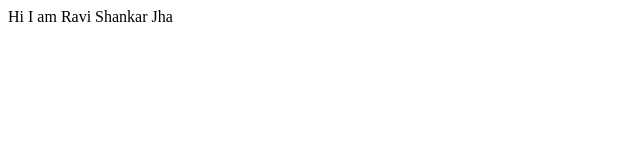
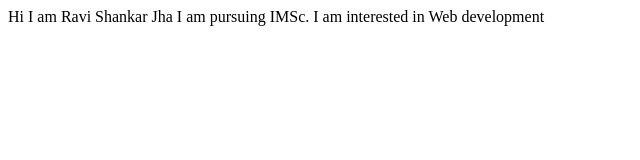
Before and after one commit to Ravijhabit/sort-of-practice, a plain HTML site: page index.html in a window 1280 px wide. Shown: the whole page, without its empty margins (0-640 px from the left). Drawn offline with Linux system fonts and the light colour scheme.

Commit message:
Update text

```diff
--- a/index.html
+++ b/index.html
@@ -8,5 +8,7 @@
 </head>
 <body>
     Hi I am Ravi Shankar Jha
+    I am pursuing IMSc.
+    I am interested in Web development
 </body>
 </html>
```
